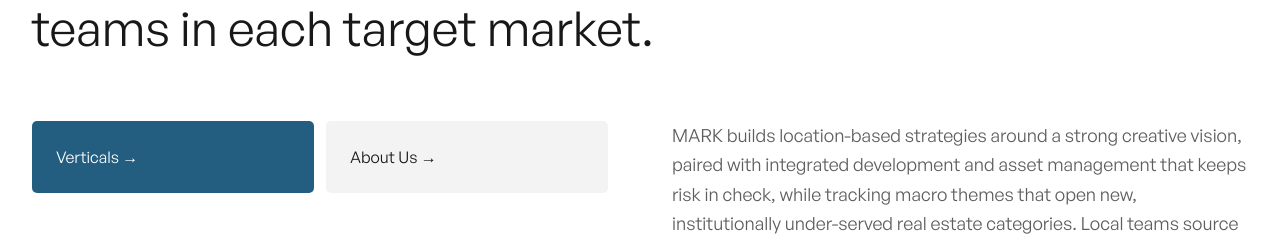
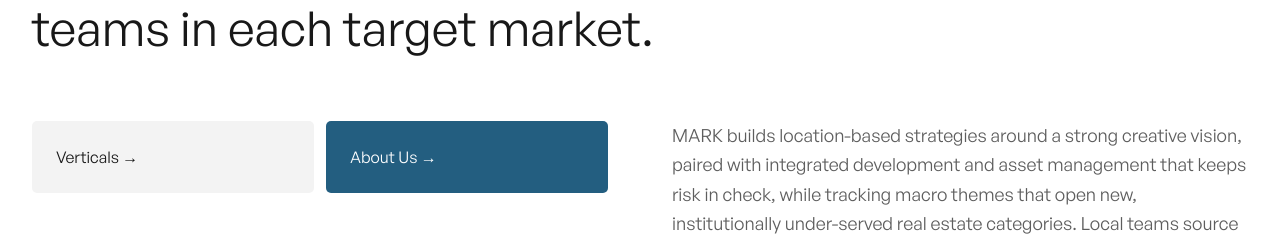
Before and after one commit to dmytrodzandzava-maker/mark-capital, a Next.js app: page / in a window 1280 px wide. Shown: the part 1322-1565 px from the top of the page. Built offline with nearby package versions, Linux system fonts and the light colour scheme.

Commit message:
Homepage This is MARK: About Us button is accent blue instead of Verticals

```diff
--- a/components/WhoWeAre.tsx
+++ b/components/WhoWeAre.tsx
@@ -5,8 +5,8 @@ type CtaButton = { href: string; label: string; accent?: boolean };
 
 export default function WhoWeAre({
   buttons = [
-    { href: "#verticals", label: "Verticals →", accent: true },
-    { href: "/about-us", label: "About Us →" },
+    { href: "#verticals", label: "Verticals →" },
+    { href: "/about-us", label: "About Us →", accent: true },
   ],
 }: {
   buttons?: [CtaButton, CtaButton];
```
